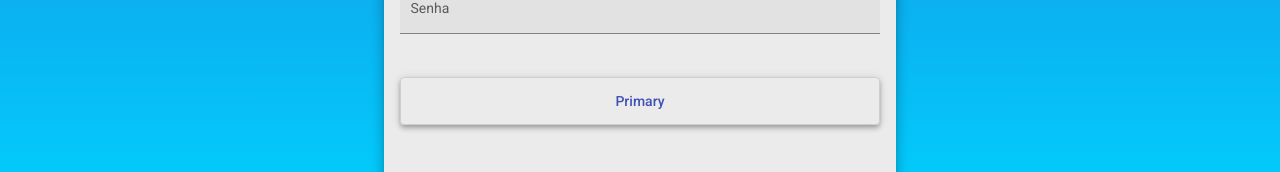
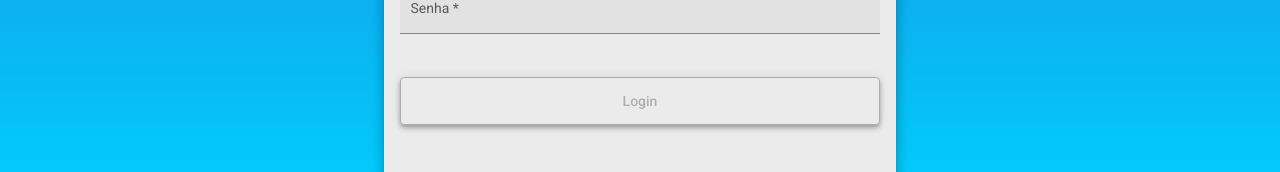
Before and after one commit to aevilesaguiar/helpdesk-front, an Angular app: page /login in a window 1280 px wide. Shown: the part 552-724 px from the top of the page. Built offline with nearby package versions, Linux system fonts and the light colour scheme.

Commit message:
validacao de formularios para login

```diff
--- a/src/app/components/login/login.component.html
+++ b/src/app/components/login/login.component.html
@@ -5,15 +5,27 @@
 
     <mat-form-field class="full-width" appearance="fill">
       <mat-label>Email</mat-label>
-      <input matInput placeholder="usuario@mail.com">
+      <input
+      [formControl]="email"
+      required
+      [(ngModel)]="creds.email"
+      name="email" matInput
+      placeholder="usuario@mail.com">
     </mat-form-field>
 
     <mat-form-field class="full-width" appearance="fill">
       <mat-label>Senha</mat-label>
-      <input type="password" matInput placeholder="senha" >
+    <!--two-way-data-binding-->  <input
+    [formControl]="senha"
+    required
+    [(ngModel)]="creds.senha"
+     name="senha" type="password" matInput
+     placeholder="senha" >
+
     </mat-form-field>
 
-    <button class="full-width mat-elevation-z4" mat-stroked-button color="primary">Primary</button>
+    <button [disabled]="!validaCampos()" class="full-width mat-elevation-z4" mat-stroked-button color="primary">Login</button>
+    <!--{{ creds.email }} para testar o twho way-dataBinding-->
   </form>
 
 
--- a/src/app/components/login/login.component.ts
+++ b/src/app/components/login/login.component.ts
@@ -1,4 +1,6 @@
 import { Component, OnInit } from '@angular/core';
+import { FormControl, Validators } from '@angular/forms';
+import { Credenciais } from '../../models/credenciais';
 
 @Component({
   selector: 'app-login',
@@ -7,9 +9,26 @@ import { Component, OnInit } from '@angular/core';
 })
 export class LoginComponent implements OnInit {
 
+  creds: Credenciais={
+    email:'',
+    senha:''
+  }
+
+                                                //o primeiro parametro é any
+  email=new FormControl(null, Validators.email);//segundo parametro email. ele valida se o valor digitado da variavel email é um formato email
+  senha=new FormControl(null, Validators.minLength(3));//a senha deve possuir pelo o menos 3 caracteres
+
   constructor() { }
 
   ngOnInit(): void {
   }
 
+  validaCampos(): boolean{
+    if(this.email.valid && this.senha.valid){
+      return true;
+    }else{
+      return false;
+    }
+  }
+
 }
--- /dev/null
+++ b/src/app/models/credenciais.ts
@@ -0,0 +1,5 @@
+export interface Credenciais{
+  email:string;
+  senha:string;
+
+}
```
Also changed, not shown: 1 other file (tests, documents, lock files or other folders).
